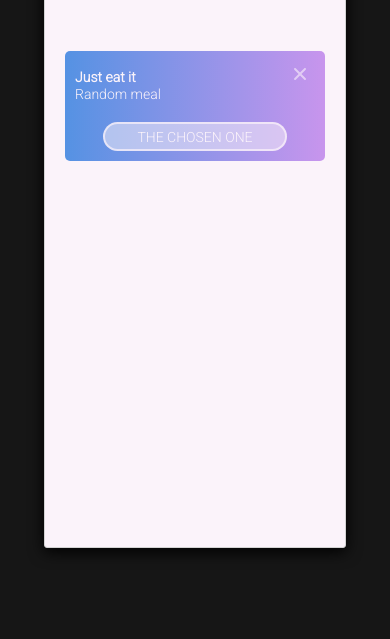
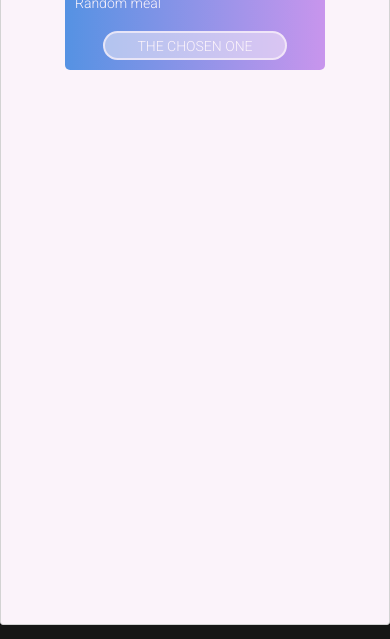
Before and after one commit to ayberkarici/FirstTime, a plain HTML site: page index.html in a window 390 px wide. Shown: the part 221-860 px from the top of the page. Drawn offline with Linux system fonts and the light colour scheme; no server answers.

Commit message:
bug fixes

```diff
--- a/index.html
+++ b/index.html
@@ -49,6 +49,7 @@
                 <div class="categories" id="categories">
                 </div>
             </div>
+            <div class="center-align">
                 <div class="suggestion" id="suggestion">
                     <div id="close-sug"><i class="close-icon fas fa-times" ></i></div>
                     <div class="recommendation">
@@ -59,7 +60,10 @@
                         <span>THE CHOSEN ONE</span>
                     </div>
                 </div>
+            </div>
+            <div class="center-align">
                 <div class="product-container" id="product-container">
+                </div>
             </div>
             </div>
             <div id="result-container" class="result-container">
--- a/style.css
+++ b/style.css
@@ -8,6 +8,8 @@ body{
   align-items: center;
   min-height: 100vh;
   overflow: hidden;
+  margin: 0;
+  padding: 0;
 }
 
 .main-container {
@@ -20,6 +22,15 @@ body{
   box-shadow: 0 4px 15px  black;
   overflow-y: scroll;
   position: relative;
+  margin-right: auto;
+  margin-left: auto;
+}
+
+@media only screen and (max-width: 600px) {
+  .main-container {
+    height: 100vh;
+    width: 100vw;
+  }
 }
 
 .result-container {
@@ -117,6 +128,13 @@ body{
   display: flex;
   align-items: center;
   justify-content: center;
+}
+
+.center-align {
+  width: 100%;
+  display: flex;
+  justify-content: center;
+  align-items: center;
 }
 
 .close-icon {
```
Lines whose indentation alone changed are shown as unchanged.
